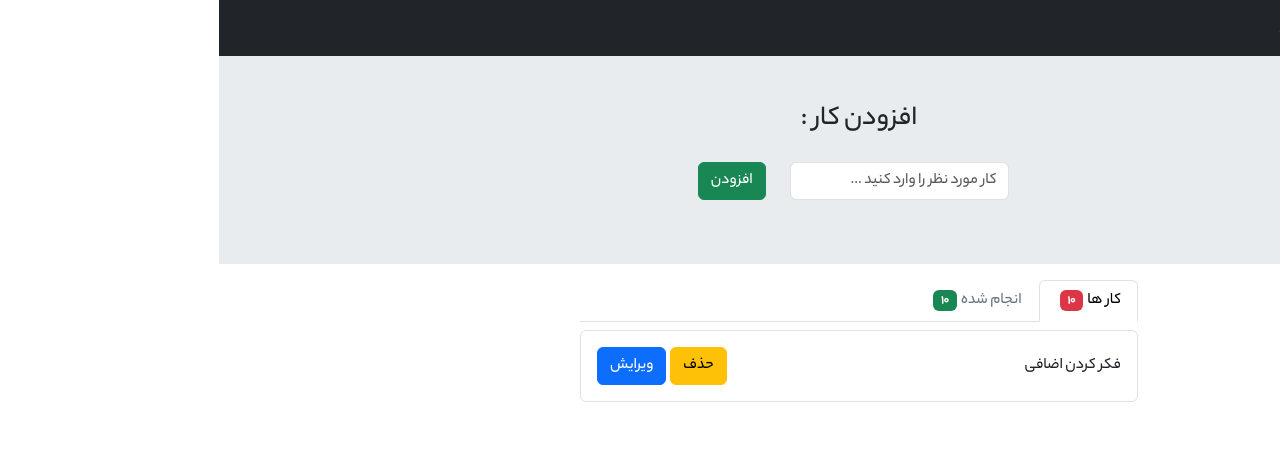
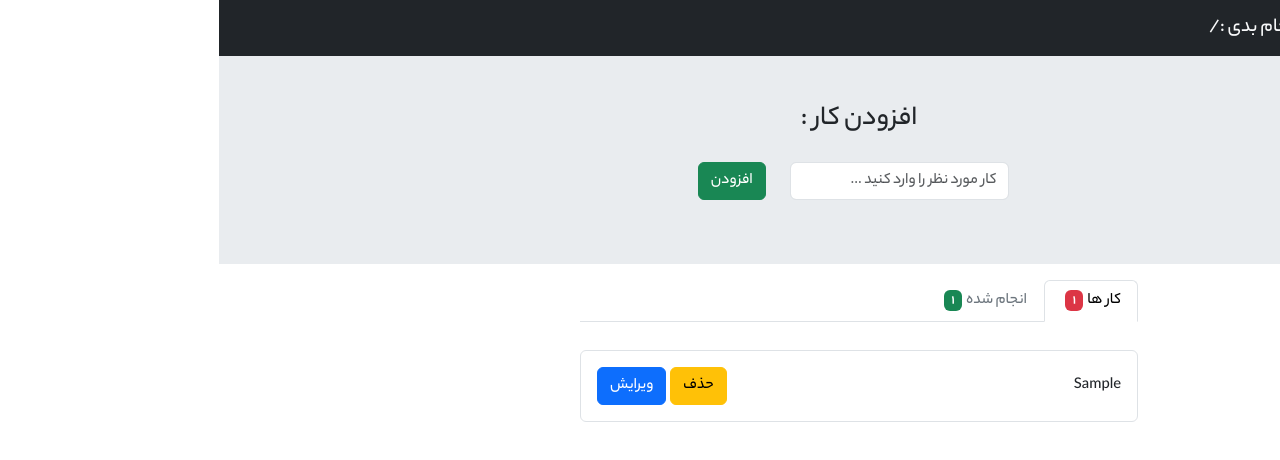
Before and after one commit to malekidev/todoapp, a React (Create React App) app: page / in a window 1280 px wide. Both pictures are taken after typing "Sample" into the empty fields and a click on the button "افزودن". Shown: the top 460 px of the page. Built offline with nearby package versions, Linux system fonts and the light colour scheme.

Commit message:
show-todo-list-by-filter

```diff
--- a/src/Components/App.js
+++ b/src/Components/App.js
@@ -2,19 +2,24 @@ import React, {useState} from "react";
 import 'bootstrap/dist/css/bootstrap.rtl.min.css';
 import '../assets/css/App.css';
 import AddTodo from "./AddTodo";
+import TodoItem from "./TodoItem";
 function App() {
-    const [todoList , setTodoList] = useState([])
+    const [todoList , setTodoList] = useState([
+        {id:1 , done : true , text: 'کار و زندگی'}
+    ])
+    const [statusDone , setStatusDone] = useState(false)
     let addTodo = item => {
         setTodoList([
             ...todoList,
             {id : Date.now() , done : false , text : item}
         ])
     }
+    let filterTodos = todoList.filter(item => item.done === statusDone)
    return(
        <>
            <header>
                <nav className="navbar bg-dark">
-                   <div className="container-fluid">
+                   <div className="container">
                        <a className="navbar-brand link-light" href="http://localhost:3000">کار هایی که باید انجام بدی :/</a>
                    </div>
                </nav>
@@ -32,30 +37,27 @@ function App() {
                    <div className="d-flex flex-column align-items-center">
                        <ul className="nav nav-tabs col-md-6 col-8">
                            <li className="nav-item">
-                               <a className="nav-link active" aria-current="page" href="#">
+                               <a onClick={() => setStatusDone(false)} className={`nav-link ${!statusDone ? 'active' : 'link-secondary'}`} href="#" aria-current="page" >
                                    <span>کار ها</span>
-                                   <span className="badge bg-danger mx-1">10</span>
+                                   <span className="badge bg-danger mx-1">{todoList.filter(item => !item.done ).length}</span>
                                </a>
                            </li>
                            <li className="nav-item">
-                               <a className="nav-link link-secondary" href="#">
+                               <a onClick={() => setStatusDone(true)} className={`nav-link ${statusDone ? 'active' : 'link-secondary'}`} href="#">
                                    <span>انجام شده</span>
-                                   <span className="badge bg-success mx-1">10</span>
+                                   <span className="badge bg-success mx-1">{todoList.filter(item => item.done ).length}</span>
                                </a>
                            </li>
 
                        </ul>
                    </div>
-                   <div className="d-flex flex-column align-items-center">
-                       <div className="col-md-6 col-8 border border-1 mt-2 p-3 rounded d-flex align-items-center justify-content-between">
-                            <div>
-                                <span>فکر کردن اضافی</span>
-                            </div>
-                           <div className="d-flex">
-                               <button className="btn btn-warning mx-1">حذف</button>
-                               <button className="btn btn-primary ">ویرایش</button>
-                           </div>
-                       </div>
+                   <div className="d-flex flex-column align-items-center mt-4">
+
+                       {
+                           filterTodos.length === 0 ? <p>کاری وجود ندارد</p> :
+                           filterTodos.map(item => <TodoItem key={item.id} text={item.text} />)
+                       }
+
                    </div>
                </div>
            </main>
--- /dev/null
+++ b/src/Components/TodoItem.js
@@ -0,0 +1,18 @@
+import React from "react";
+
+
+function TodoItem(props) {
+    return (
+        <div className="col-md-6 col-8 border border-1 mt-1  p-3 rounded d-flex align-items-center justify-content-between">
+            <div>
+                <span>{props.text}</span>
+            </div>
+            <div className="d-flex">
+                <button className="btn btn-warning mx-1">حذف</button>
+                <button className="btn btn-primary ">ویرایش</button>
+            </div>
+        </div>
+    )
+}
+
+export default TodoItem;
```
